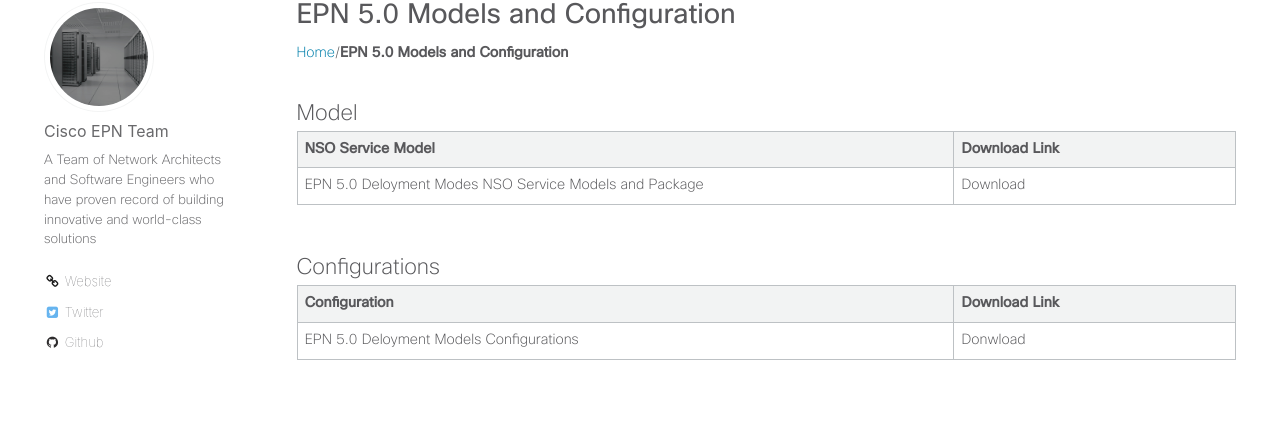
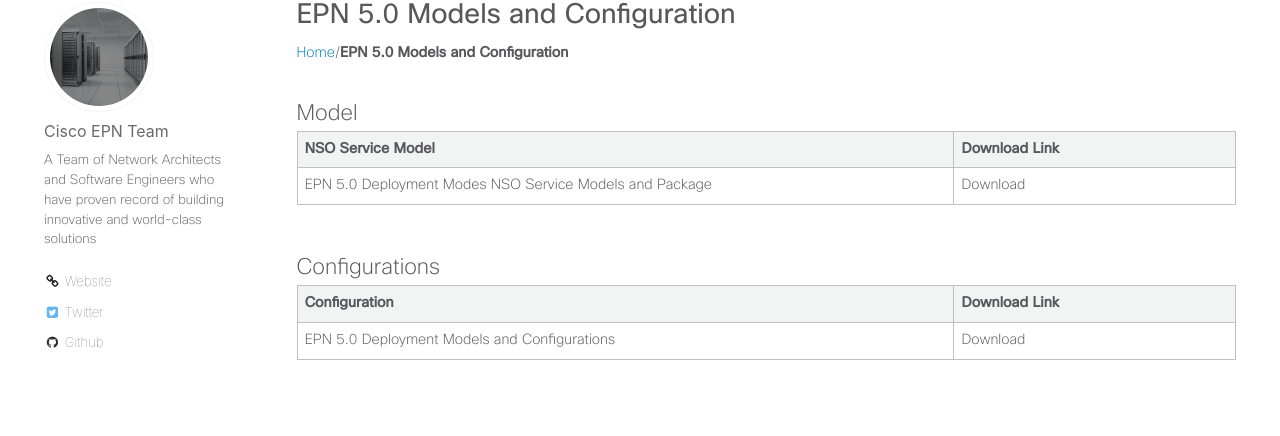
Before and after one commit to epndocs/epn5.0, a Jekyll site: the page built from _pages/blogs-archive.html, in a window 1280 px wide. Shown: the part 111-547 px from the top of the page. Built offline with Jekyll 4.4.1, drawn with Linux system fonts in a browser that asks for light colours.

Commit message:
Typos fixed

```diff
--- a/_pages/blogs-archive.html
+++ b/_pages/blogs-archive.html
@@ -22,7 +22,7 @@ Model
     </thead>
     <tbody>
         <tr>
-            <td markdown="span">EPN 5.0 Deloyment Modes NSO Service Models and Package</td>
+            <td markdown="span">EPN 5.0 Deployment Modes NSO Service Models and Package</td>
             <td markdown="span">Download</td>
         </tr>
     </tbody>
@@ -42,8 +42,8 @@ Configurations
     </thead>
     <tbody>
         <tr>
-            <td markdown="span">EPN 5.0 Deloyment Models Configurations</td>
-            <td markdown="span">Donwload</td>
+            <td markdown="span">EPN 5.0 Deployment Models and Configurations</td>
+            <td markdown="span">Download</td>
         </tr>
     </tbody>
 </table>
```
